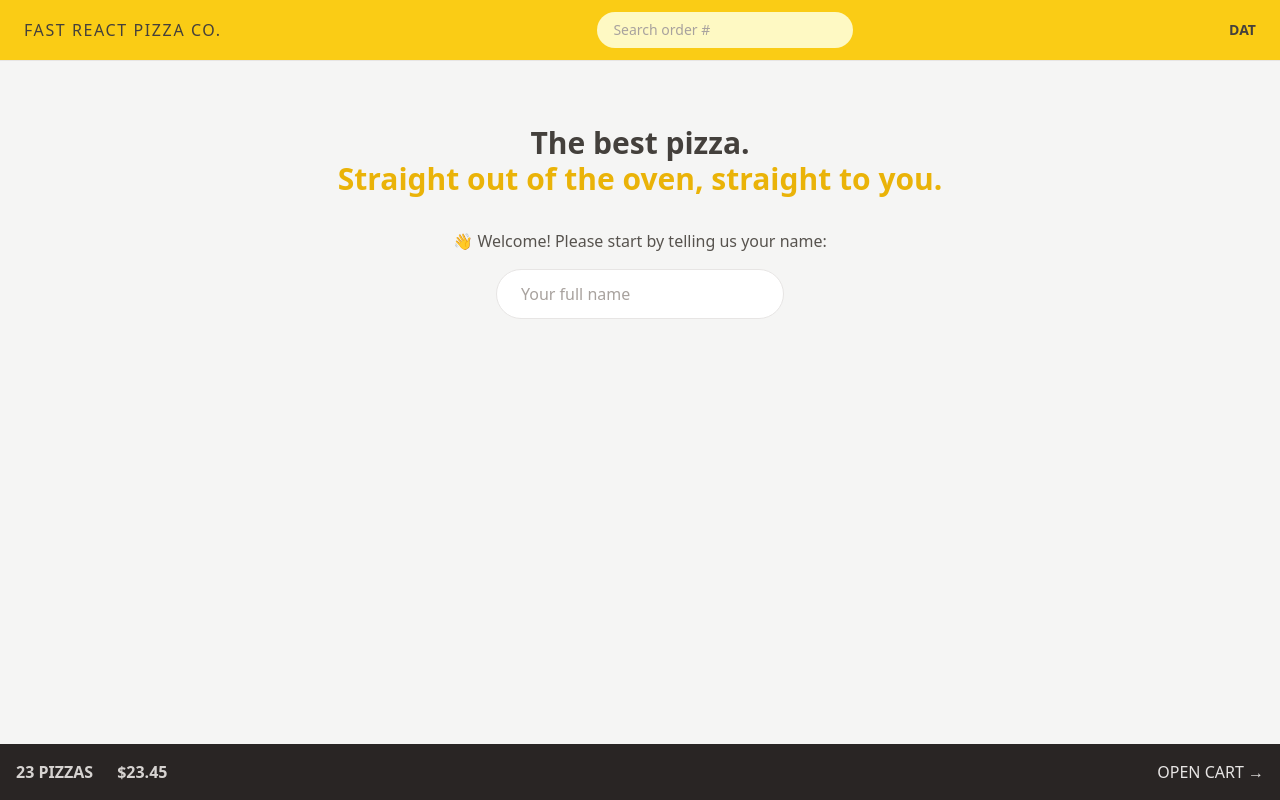
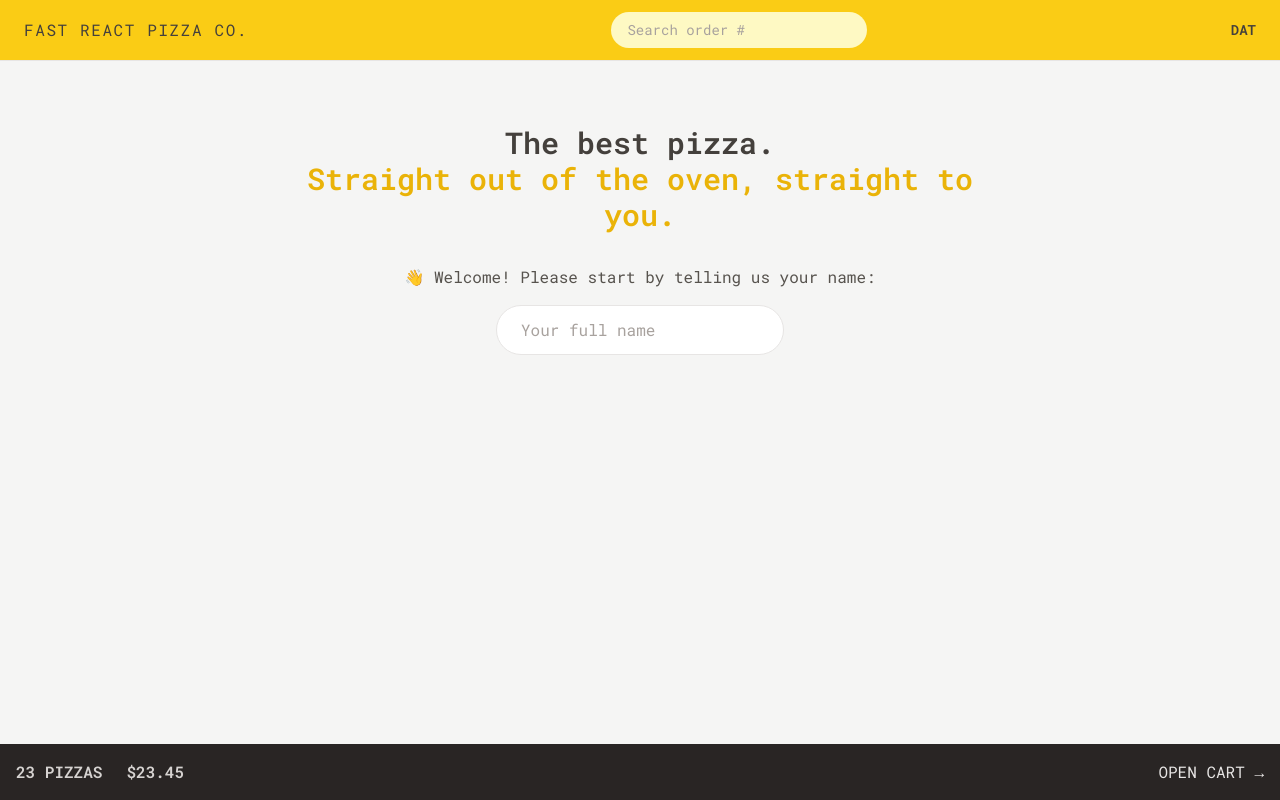
Before and after one commit to tangthiendat/fast-react-pizza, a React (Vite) app: page / in a window 1280 px wide. Built offline with nearby package versions, Linux system fonts and the light colour scheme.

Commit message:
Configuring Tailwind Custom Font Family

```diff
--- a/index.html
+++ b/index.html
@@ -4,6 +4,12 @@
     <meta charset="UTF-8" />
     <link rel="icon" type="image/svg+xml" href="/vite.svg" />
     <meta name="viewport" content="width=device-width, initial-scale=1.0" />
+    <link rel="preconnect" href="https://fonts.googleapis.com" />
+    <link rel="preconnect" href="https://fonts.gstatic.com" crossorigin />
+    <link
+      href="https://fonts.googleapis.com/css2?family=Roboto+Mono:ital,wght@0,100..700;1,100..700&display=swap"
+      rel="stylesheet"
+    />
     <title>Vite + React</title>
   </head>
   <body class="bg-stone-100 text-stone-700">
--- a/tailwind.config.js
+++ b/tailwind.config.js
@@ -1,8 +1,15 @@
 /** @type {import('tailwindcss').Config} */
 export default {
-    content: ["./index.html", "./src/**/*.{js,ts,jsx,tsx}"],
-    theme: {
-        extend: {},
+  content: ["./index.html", "./src/**/*.{js,ts,jsx,tsx}"],
+  theme: {
+    fontFamily: {
+      sans: "Roboto Mono, monospace",
     },
-    plugins: [],
+    extend: {
+      height: {
+        screen: "100dvh",
+      },
+    },
+  },
+  plugins: [],
 };
```
